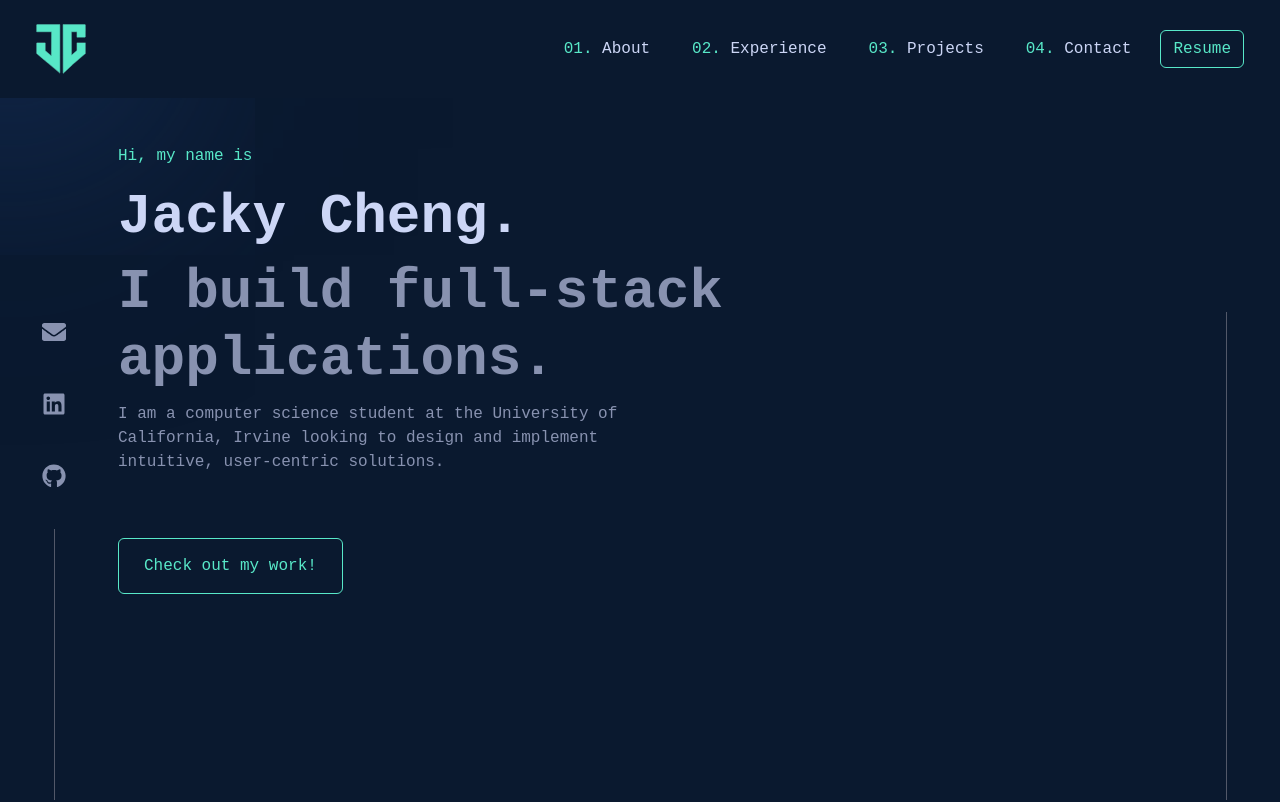
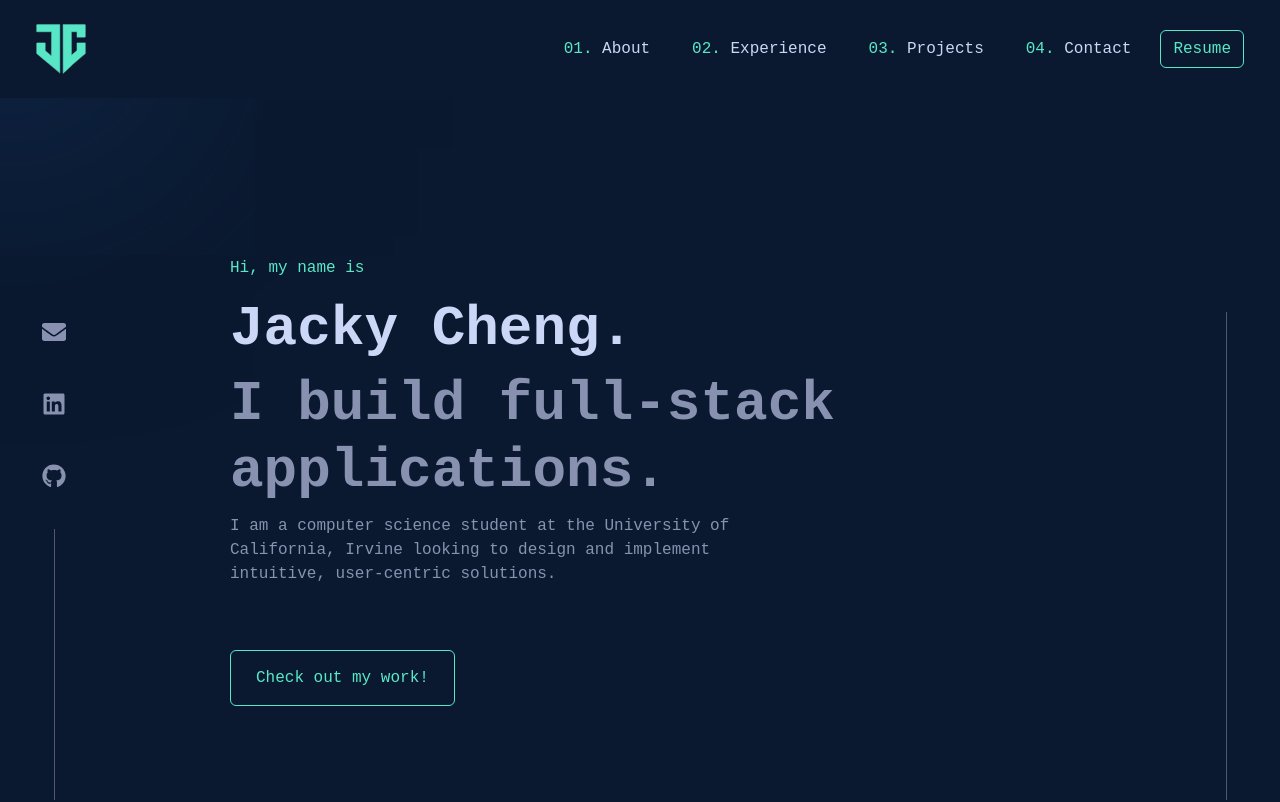
Before and after one commit to jacheng1/custom-website, a React (Vite) app in the folder frontend/: page / in a window 1280 px wide. Shown: the top 802 px of the page. Built offline with nearby package versions, Linux system fonts and the light colour scheme.

Commit message:
Modify about section padding, reduce opacity of cursor hue.

```diff
--- a/frontend/src/Home.jsx
+++ b/frontend/src/Home.jsx
@@ -189,7 +189,7 @@ function Home() {
         id="about"
         className="intro-section bg-custom-blue text-start text-light p-5 mt-5"
       >
-        <div className="container p-5">
+        <div className="container p-7 py-7">
           <p className="intro-text">Hi, my name is</p>
           <h1 className="display-4 fw-bold text-light-gray">Jacky Cheng.</h1>
           <h1 className="display-4 fw-bold text-gray">
--- a/frontend/src/custom.scss
+++ b/frontend/src/custom.scss
@@ -121,12 +121,21 @@ body {
   z-index: 15 !important;
 }
 
+.p-7 {
+  padding: 10rem !important;
+}
+
+.py-7 {
+  padding-top: 10rem !important;
+  padding-bottom: 10rem !important;
+}
+
 #hue-effect {
   position: absolute;
   width: 1px;
   height: 1px;
-  background: rgba(22, 50, 95, 0.8);
-  box-shadow: 0px 0px 500px 150px rgba(22, 50, 95, 0.8);
+  background: rgba(22, 50, 95, 0.6);
+  box-shadow: 0px 0px 500px 150px rgba(22, 50, 95, 0.6);
   border-radius: 50%;
   pointer-events: none;
   transform: translate(-50%, -50%);
```
